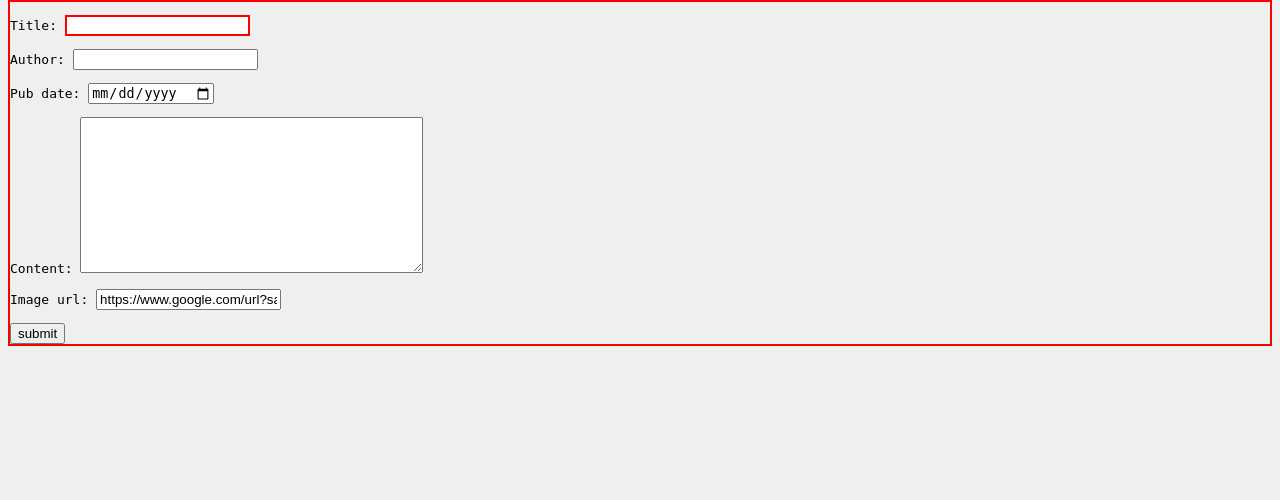
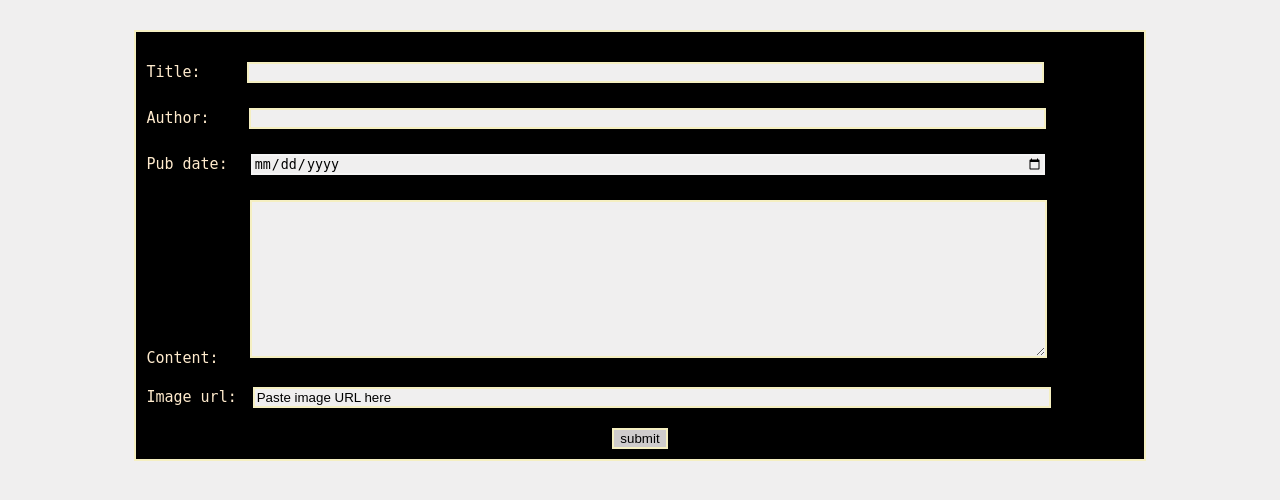
Before and after one commit to Phobacloh/Django_project, a Django app: template she_codes_news/news/templates/news/createStory.html in a window 1280 px wide. Shown: the part 87-587 px from the top of the page. Run offline with Django 3.2, Linux system fonts and the light colour scheme; the template is opened without the code that fills it: values that come from a table or form of the project are taken from there, others are empty; parts of the project's set-up code (start-up, migrations or seed data) failed here and were passed over; some web fonts are replaced.

Commit message:
Styled the form

```diff
--- a/she_codes_news/news/models.py
+++ b/she_codes_news/news/models.py
@@ -6,4 +6,4 @@ class NewsStory(models.Model):
     author = models.CharField(max_length=200)
     pub_date = models.DateTimeField()
     content = models.TextField()
-    image_url = models.URLField(max_length=400,default="https://www.google.com/url?sa=i&url=https%3A%2F%2Fwww.wired.com%2Fstory%2Fcats-australia-bushfires%2F&psig=AOvVaw0dcvs9cBr93XtPoiVwHnVo&ust=1596340320650000&source=images&cd=vfe&ved=0CAIQjRxqFwoTCPitg6CN-eoCFQAAAAAdAAAAABAD")
+    image_url = models.URLField(max_length=400,default="Paste image URL here")
--- a/she_codes_news/news/templates/news/createStory.html
+++ b/she_codes_news/news/templates/news/createStory.html
@@ -3,6 +3,6 @@
 <form action="" method="post">
     {% csrf_token %}
     {{ form.as_p }}
-    <input type="submit" value="submit">
+    <input id="id_submit" type="submit" value="submit">
     </form>
     {% endblock %}
--- a/she_codes_news/static/styles.css
+++ b/she_codes_news/static/styles.css
@@ -54,9 +54,60 @@ a, p {
 }
 
 form{
-    border: 2px solid red;
+    border: 2px solid #f5efc1;
+    font-size: 15px;
+    color: blanchedalmond;
+    background-color: black;
+    padding: 10px;
+    margin-left:10%;
+    margin-right: 10%;
+    margin-top: 30PX;
 }
 
 #id_title{
-    border: 2px solid red;
+    border: 2px solid #f5efc1;
+    width: 80%;
+    margin: 5px;
+    margin-left: 37px;
+    background-color: rgb(240, 239, 239)
+
 }
+
+#id_author{
+    border: 2px solid #f5efc1;
+    width: 80%;
+    margin: 5px;
+    margin-left: 30px;
+    background-color: rgb(240, 239, 239)
+}
+
+#id_content{
+    border: 2px solid #f5efc1;
+    width: 80%;
+    margin: 5px;
+    margin-left: 22px;
+    background-color: rgb(240, 239, 239)
+}
+#id_image_url{
+    border: 2px solid #f5efc1;
+    width: 80%;
+    margin: 5px;
+    margin-left: 7px;
+    background-color: rgb(240, 239, 239)
+}
+
+#id_pub_date{
+    border: 2px solid whitesmoke;
+    width: 80%;
+    margin: 5px;
+    margin-left: 14px;
+    background-color:  rgb(240, 239, 239)
+}
+
+#id_submit{
+    display:block;
+    margin-left: auto;
+    margin-right: auto;
+    border: 2px solid #f5efc1;
+    background-color: rgb(207, 204, 204)
+}
```
